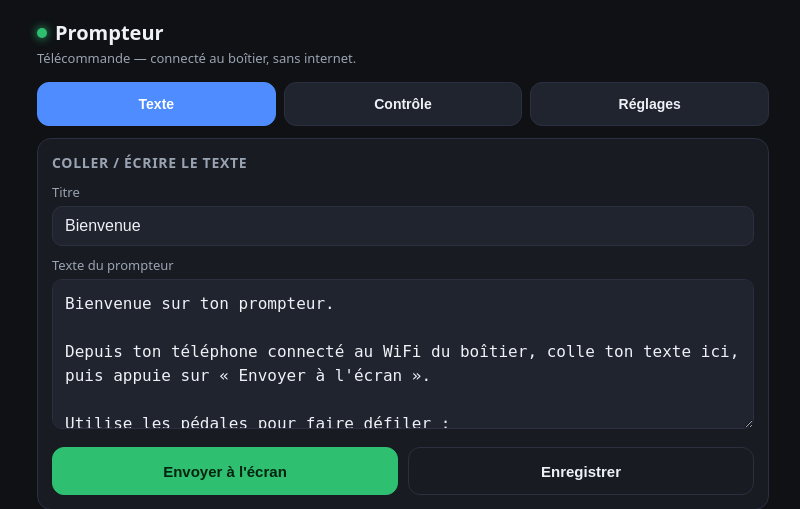
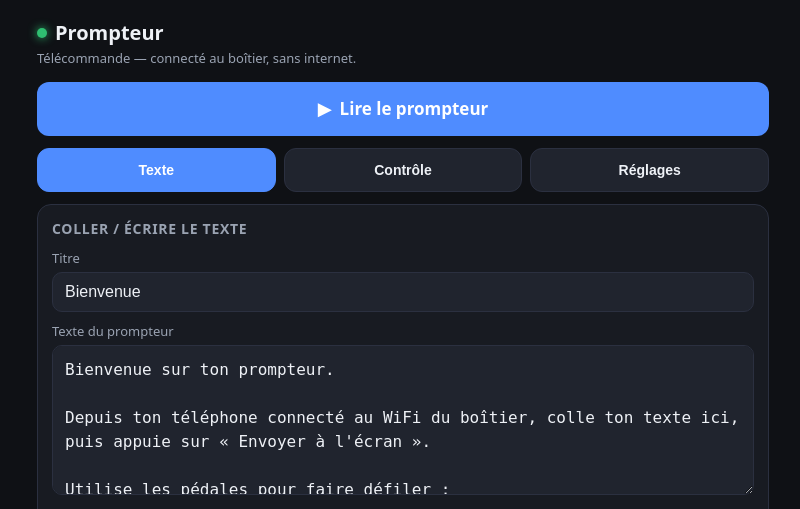
Before and after one commit to AdrienClement38/prompteur, a Flask app: page / in a window 1280 px wide. Shown: the top 509 px of the page, without its empty margins (237-1037 px from the left). Run offline with Flask 3, Linux system fonts and the light colour scheme; data that the repository does not hold is empty.

Commit message:
Accueil : bouton « Lire le prompteur », et libelles desambiguises
Echap ramenait a l'accueil, mais rien n'y permettait de repartir vers l'ecran de
lecture : la sortie etait faite, pas l'entree.

Un bouton plein, en haut de la page, avant tout le reste : c'est l'action
principale de cet ecran et la suite naturelle d'un appui sur Echap.

Il fallait aussi lever une ambiguite que j'avais introduite. « Ouvrir le
prompteur » (barre) lance le navigateur SUR LE BOITIER, alors que l'utilisateur
veut d'abord aller lire DANS L'ONGLET OU IL SE TROUVE. Deux actions differentes
portaient presque le meme nom. Renommees :

  « Lire le prompteur » ...... va a l'ecran de lecture, ici, dans ce navigateur.
  « Afficher sur le boitier » . remet le prompteur en plein ecran sur le boitier.
  « Fermer sur le boitier » ... rend la main au bureau du Raspberry.

Les deux derniers disent maintenant explicitement qu'ils agissent sur l'ecran du
boitier et non sur l'appareil courant, et renvoient vers le bouton du haut pour
lire sur place. La confirmation de fermeture est reformulee dans le meme sens.

Deux commentaires devenus faux sont corriges : la barre n'est plus reservee au
boitier depuis c47efb2.

Verifie dans un navigateur : accueil -> Lire le prompteur -> ecran -> Echap,
Echap -> accueil.

Co-Authored-By: Claude Opus 5 <noreply@anthropic.com>

```diff
--- a/static/remote.js
+++ b/static/remote.js
@@ -516,7 +516,7 @@
     $("kioskClose").addEventListener("click", (e) => {
       // Confirmation sur ce seul bouton : il est atteignable depuis un téléphone,
       // et un appui involontaire couperait l'écran en pleine prise.
-      if (!confirm("Fermer le prompteur et revenir au bureau du boîtier ?")) return;
+      if (!confirm("Fermer le prompteur sur l'écran du boîtier et revenir à son bureau ?")) return;
       act(e.currentTarget, "/api/kiosk/close", "Fermeture du prompteur…");
     });
     $("kioskRefresh").addEventListener("click", refreshKiosk);
--- a/templates/remote.html
+++ b/templates/remote.html
@@ -36,7 +36,7 @@
       display:inline-flex; align-items:center; justify-content:center; gap:8px; min-height:48px;
     }
     button:active{transform:translateY(1px);}
-    /* Un bouton inactif doit EN AVOIR L'AIR : sans cela « Ouvrir le prompteur »
+    /* Un bouton inactif doit EN AVOIR L'AIR : sans cela « Afficher sur le boîtier »
        reste vert vif alors qu'il ne fait rien, et on le presse en boucle. */
     button:disabled{opacity:.45; cursor:default;}
     button:disabled:active{transform:none;}
@@ -82,9 +82,9 @@
     .pedalstat.err{color:var(--danger);}
     .pedal.capture input[type=text]{border-color:var(--accent); color:var(--accent); font-size:13px; font-weight:600;}
     .pedal.pending input[type=text]{border-color:var(--accent2); color:var(--accent2);}
-    /* Barre « Écran du boîtier » : dépliante, et affichée uniquement quand la page
-       est ouverte SUR le boîtier — ces boutons agissent sur son écran, pas sur le
-       téléphone. Repliée par défaut : on ne veut pas la frôler en direct. */
+    /* Barre « Écran du boîtier » : dépliante, disponible depuis tous les appareils
+       du WiFi. Repliée par défaut — ses boutons agissent sur l'écran du boîtier, on
+       ne veut pas les frôler en pleine prise. */
     .boxbar{background:var(--card); border:1px solid var(--line); border-radius:var(--radius); margin-bottom:14px;}
     .boxbar summary{cursor:pointer; padding:12px 14px; font-size:14px; font-weight:600;
       list-style:none; display:flex; align-items:center; gap:8px;}
@@ -94,6 +94,15 @@
     .boxbar .inner{padding:0 14px 14px;}
     .boxbar .state{font-size:13px; color:var(--muted); margin-bottom:10px;}
     .boxbar .state b{color:var(--fg);}
+    /* Aller lire : c'est l'action principale de cette page, et le retour de la
+       touche Échap. Un lien plein, en haut, impossible à manquer. */
+    .readbtn{
+      display:flex; align-items:center; justify-content:center; gap:6px;
+      min-height:54px; margin-bottom:12px; text-decoration:none;
+      background:var(--accent); color:#fff; border-radius:12px;
+      font-size:17px; font-weight:700;
+    }
+    .readbtn:active{transform:translateY(1px);}
     .hide{display:none;}
   </style>
 </head>
@@ -101,21 +110,25 @@
   <h1><span class="dot"></span> Prompteur</h1>
   <div class="sub">Télécommande — connecté au boîtier, sans internet.</div>
 
+  <a class="readbtn" href="/display">▶&nbsp; Lire le prompteur</a>
+
   <details class="boxbar hide" id="boxbar">
     <summary>Écran du boîtier</summary>
     <div class="inner">
       <div class="state" id="kioskState">…</div>
       <div class="grid2">
-        <button class="go" id="kioskLaunch">Ouvrir le prompteur</button>
-        <button id="kioskClose">Fermer le prompteur</button>
+        <button class="go" id="kioskLaunch">Afficher sur le boîtier</button>
+        <button id="kioskClose">Fermer sur le boîtier</button>
       </div>
       <div class="grid2" style="margin-top:10px;">
         <button class="ghost" id="openView">Écran régie</button>
         <button class="ghost" id="kioskRefresh">Actualiser</button>
       </div>
       <p class="muted" style="margin-top:10px;">
-        <b>Fermer</b> revient au bureau du Raspberry ; <b>Ouvrir</b> réaffiche le prompteur
-        en plein écran. Le texte et la position ne sont pas perdus.<br>
+        Ces deux boutons agissent sur <b>l'écran du boîtier</b>, pas sur cet appareil :
+        <b>Fermer</b> rend la main au bureau du Raspberry, <b>Afficher</b> y remet le
+        prompteur en plein écran. Le texte et la position ne sont pas perdus.<br>
+        <i>Pour lire ici même, utilisez « Lire le prompteur » en haut de la page.</i><br>
         Pour éteindre vraiment le boîtier, utilisez son <b>bouton physique</b>.
       </p>
     </div>
```
